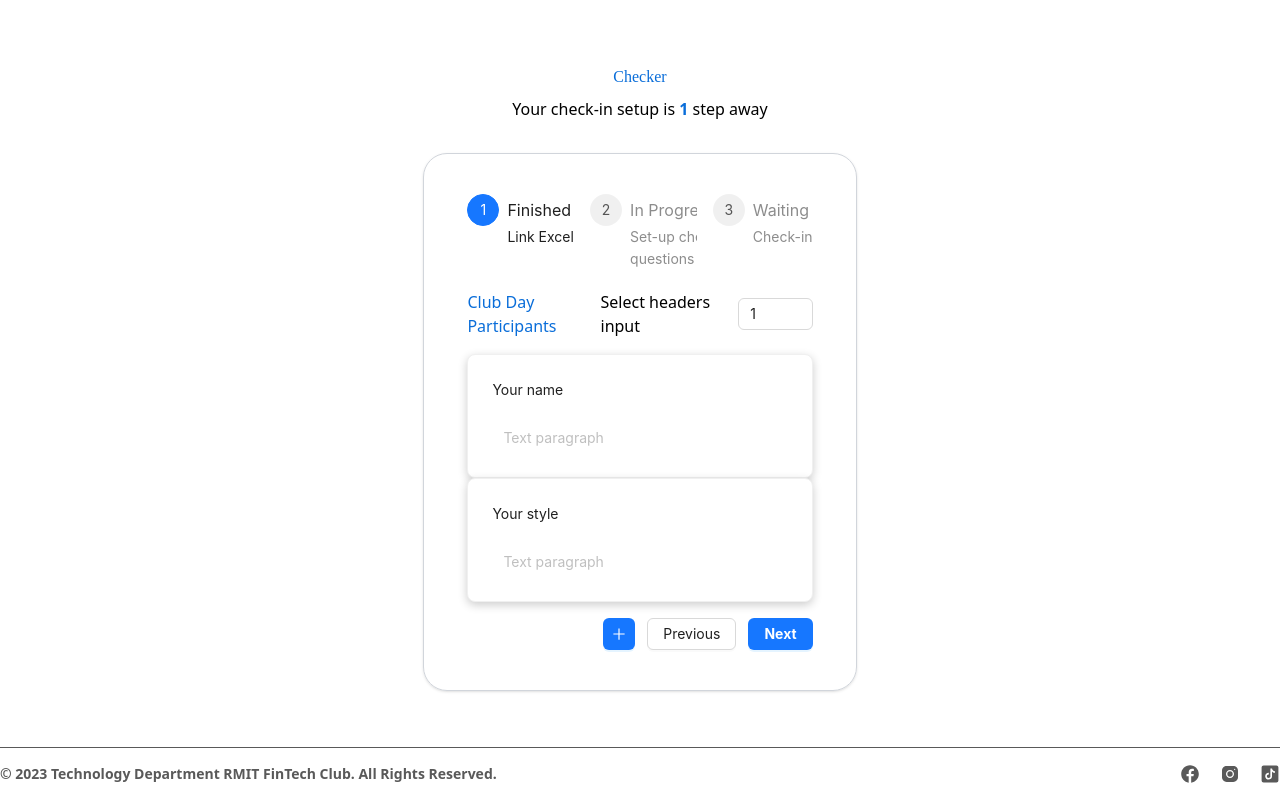
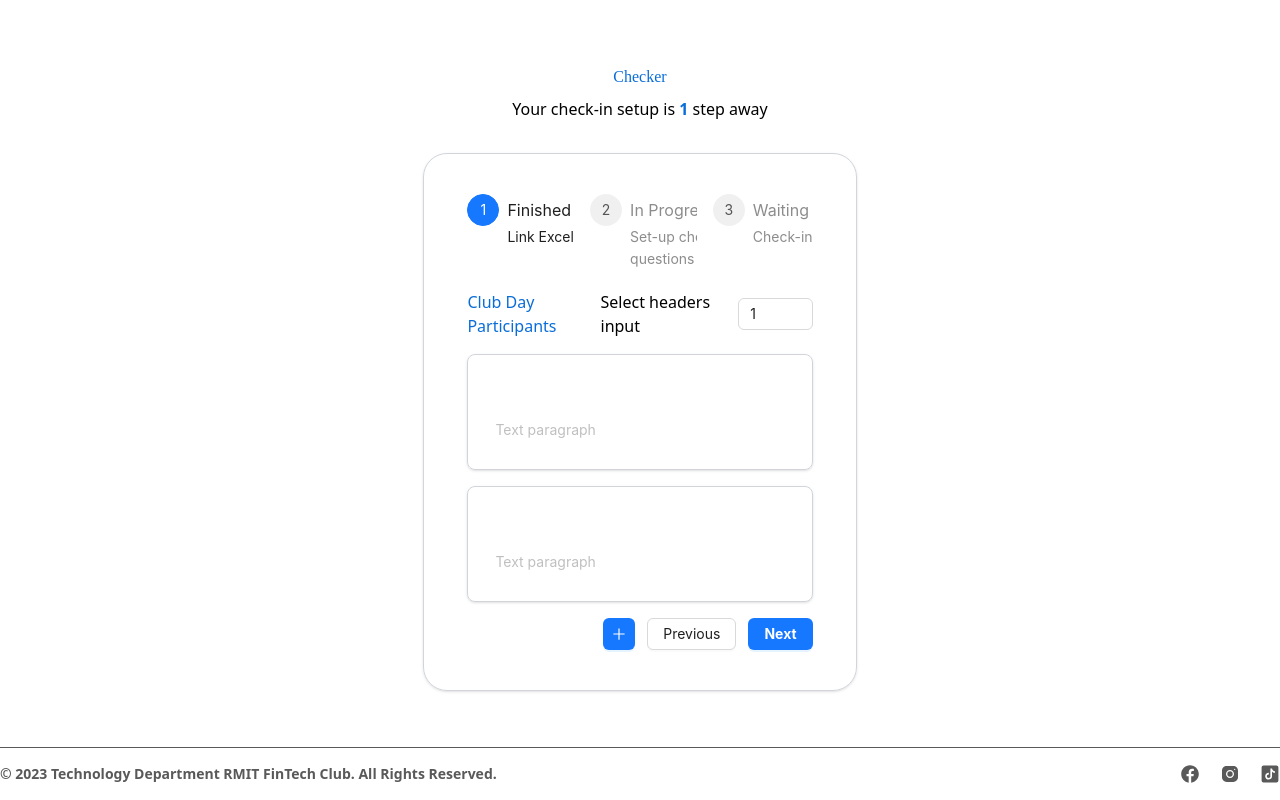
Before and after one commit to RMIT-FinTech-Club/Check-in-System, a Next.js app: page /setup in a window 1280 px wide. Built offline with nearby package versions, Linux system fonts and the light colour scheme.

Commit message:
Update QuestionForm.jsx

```diff
--- a/components/QuestionForm.jsx
+++ b/components/QuestionForm.jsx
@@ -3,7 +3,6 @@ import MultipleChoice from "@/utils/MultipleChoice";
 
 import {
   Input,
-  Card,
   Switch,
   DatePicker,
   Radio,
@@ -11,8 +10,9 @@ import {
   InputRef,
   Select,
   Button,
+  Form,
 } from "antd";
-import { DeleteOutlined } from "@ant-design/icons";
+import { DeleteOutlined, SearchOutlined } from "@ant-design/icons";
 import { useState, useRef } from "react";
 /**
  * A react component to display and edit details of a question
@@ -29,7 +29,7 @@ export default function QuestionForm({
   deleteQuestion,
 }) {
   // Initalizing all the question types, and map it to the selection box
-  const questionTypeList = ["Text", "Date", "sID", "Name", "Multiple choice"];
+  const questionTypeList = ["sID", "Name", "Text", "Date", "Multiple choice"];
   const typeSelection = questionTypeList.map((type) => {
     return {
       value: type,
@@ -42,13 +42,15 @@ export default function QuestionForm({
     Text: (
       <Input placeholder="Text paragraph" bordered={false} disabled></Input>
     ),
-    sID: <Input placeholder="Enter your sid" bordered={false} disabled></Input>,
+    sID: <Input placeholder="Enter your sID" bordered={false} disabled></Input>,
     Name: (
       <Input placeholder="Enter your name" bordered={false} disabled></Input>
     ),
-    Date: <DatePicker className="pb-0" disabled />,
+    Date: <DatePicker bordered={false} />,
     "Multiple choice": (
+      <div className='ml-2'>
         <MultipleChoice question={question} edit={currentFocus == question.id} />
+      </div>
     ),
   };
   const inputRef = useRef(null);
@@ -73,20 +75,20 @@ export default function QuestionForm({
   let edit = currentFocus == question.id;
 
   return (
-    <Card
-      className={`shadow-[0_3px_10px_rgb(0,0,0,0.2)] ${
+    <div
+      className={`border rounded-lg border-gray-300 shadow p-6 mb-4 ${
         edit && "border-l-8 border-l-blue-100"
       }`}
       onClick={handleFocus}
     >
       {/* Questions that are being edited */}
-      <div className="flex">
-        <div className=" grow  mr-8 ">
+      <div className="flex gap-8">
+        <div className="grow">
           {/* {edit ? ( */}
           <Input
             id={"input" + question.id}
             // bordered={false}
-            className={`mb-4 mt-0 font-bold w-full ${!edit && "hidden"}`}
+            className={`${!edit && "hidden"}`}
             value={title}
             onChange={(e) => {
               setTitle(e.target.value);
@@ -95,15 +97,15 @@ export default function QuestionForm({
             label={"Question"}
             ref={inputRef}
           ></Input>
-          {/* ) : ( */}
-          <h3 className={` ${edit && "hidden"}`}>{title}</h3>
-          {/* )} */}
           <br />
+
           {/* Mapping the type of question to the suitable answering box */}
+          <div className="mt-3 -ml-2">
             {typeMapping[type]}
           </div>
+        </div>
         {/* Selection box for choosing question type */}
-        <div className=" grow-0">
+        <div className="grow-0">
           {edit && (
             <Select
               size="middle"
@@ -120,12 +122,12 @@ export default function QuestionForm({
       </div>
       {edit && (
         <>
-          <hr className=" mt-4" />
-          <div className="flex justify-end items-center">
-            <Button type="text" onClick={deleteQuestion}>
-              <DeleteOutlined />
+          <hr className="mt-1 mb-3" />
+          <div className="flex justify-end items-center gap-3 text-black-200">
+            <Button type='text' shape="circle" onClick={deleteQuestion} icon={<DeleteOutlined />}>
             </Button>
-            <p className=" text-black-200 mr-2">Required</p>
+            <div>
+              <label className="mr-2">Required</label>
               <Switch
                 checked={required}
                 size="small"
@@ -135,8 +137,9 @@ export default function QuestionForm({
                 }}
               />
             </div>
+          </div>
         </>
       )}
-    </Card>
+    </div>
   );
 }
```
Lines whose indentation alone changed are shown as unchanged.
